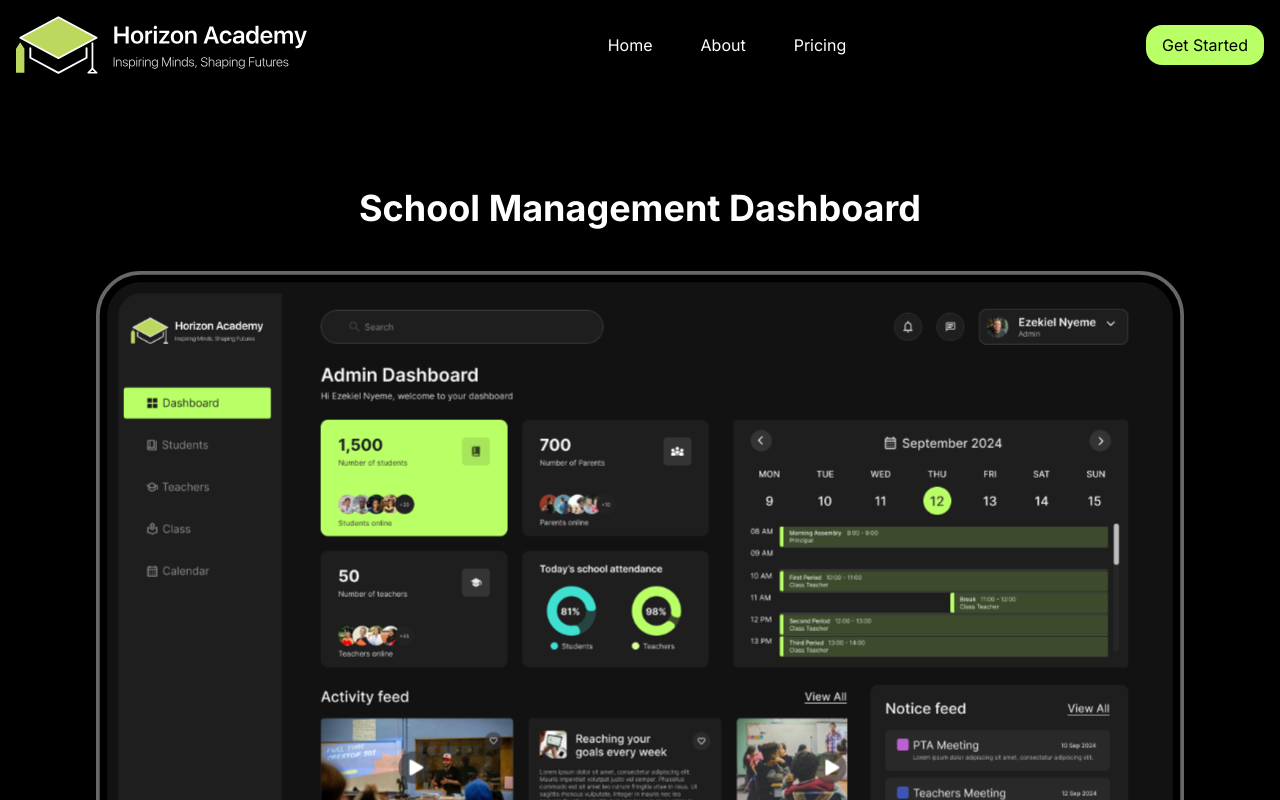
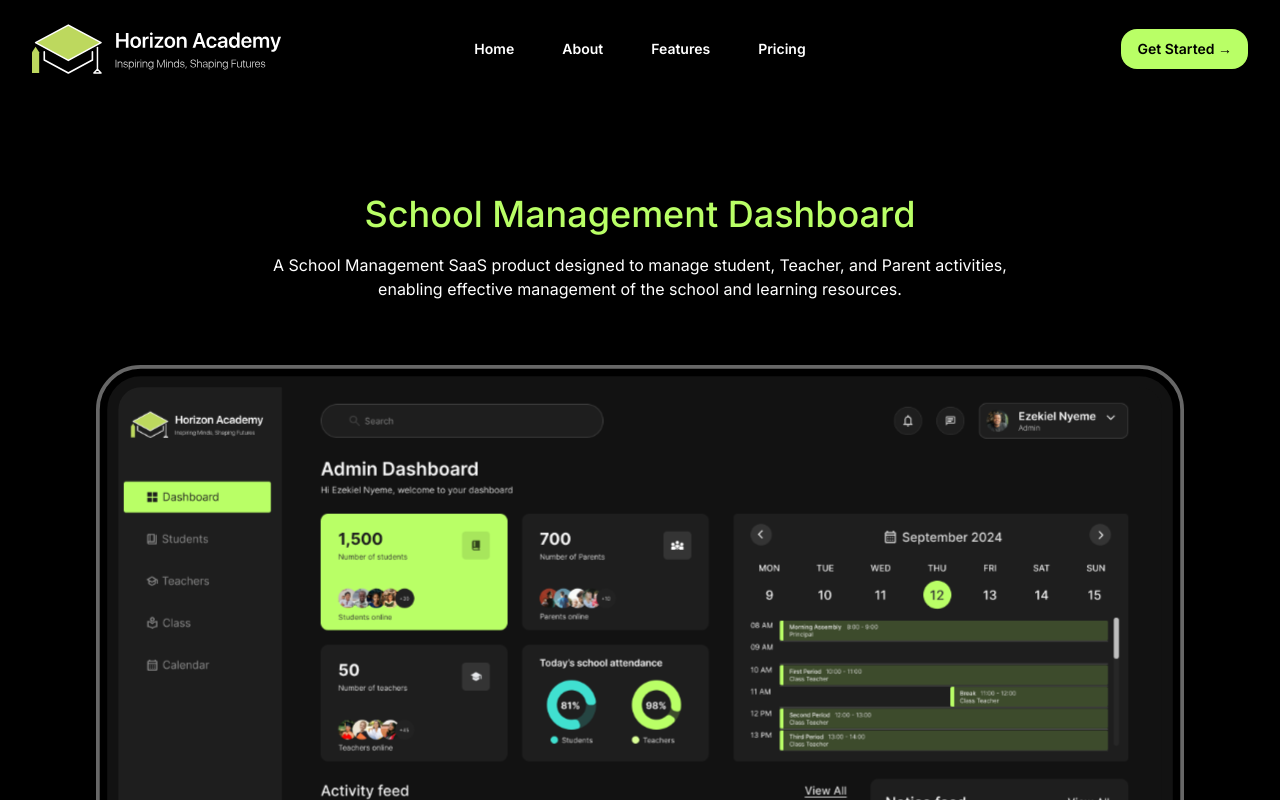
Before and after one commit to Kingjohneycodey/school-management, a Next.js app: page / in a window 1280 px wide. Shown: the top 800 px of the page. Built offline with nearby package versions, Linux system fonts and the light colour scheme.

Commit message:
Working on the dashboard layout

```diff
--- a/src/app/admin/dashboard/page.tsx
+++ b/src/app/admin/dashboard/page.tsx
@@ -4,7 +4,7 @@ const AdminDashboard: React.FC = () => {
   return (
     <div>
       <h1>Admin Dashboard</h1>
-      <p>Manage your Dashboard here.</p>
+      <p>Manage your Dashboard here.ewfewfwefwefwewewegegewgwgwgwgw</p>
     </div>
   );
 };
--- a/src/app/admin/layout.tsx
+++ b/src/app/admin/layout.tsx
@@ -1,16 +1,101 @@
-import React, { ReactNode } from 'react';
+"use client"
+import React, { ReactNode, useState } from 'react';
 
 interface AdminLayoutProps {
     children: ReactNode;
   }
 
   const AdminLayout: React.FC<AdminLayoutProps> = ({ children }) => {
+
+    const [isNavOpen, setIsNavOpen] = useState(false);
+
+    const toggleNav = () => {
+      setIsNavOpen(!isNavOpen);
+    };
+
   return (
-    <div>
-     <header>Header</header>
-     <nav>Sidebar</nav>
-      <main>{children}</main>
-    </div>
+    <div className="relative flex h-screen">
+    {/* Sidebar */}
+    <nav
+      className={`fixed z-30 h-full w-64 bg-[var(--bg-gray)] text-white transform ${
+        isNavOpen ? 'translate-x-0' : '-translate-x-full'
+      } md:translate-x-0 transition-transform duration-300 ease-in-out`}
+    >
+      <div className="p-4 flex justify-between items-center md:hidden">
+      <img src="/images/logo.svg" alt="" className="max-w-[200px] md:max-w-[250px] w-[90%] m-auto" />
+        <button
+          className="text-white focus:outline-none"
+          onClick={toggleNav}
+        >
+          <svg
+            className="w-8 h-8"
+            fill="none"
+            stroke="currentColor"
+            viewBox="0 0 24 24"
+            xmlns="http://www.w3.org/2000/svg"
+          >
+            <path
+              strokeLinecap="round"
+              strokeLinejoin="round"
+              strokeWidth="2"
+              d="M6 18L18 6M6 6l12 12"
+            ></path>
+          </svg>
+        </button>
+      </div>
+
+      <img src="/images/logo.svg" alt="" className="max-w-[200px] md:max-w-[250px] w-[90%] m-auto hidden md:block mt-4" />
+
+      <ul className="p-4 space-y-4">
+        <li><a href="#" className="block">Home</a></li>
+        <li><a href="#" className="block">About</a></li>
+        <li><a href="#" className="block">Contact</a></li>
+      </ul>
+    </nav>
+
+    {/* Hamburger Icon */}
+    {!isNavOpen && (
+      <div className="md:hidden fixed top-4 left-4 z-40">
+        <button
+          className="text-white focus:outline-none"
+          onClick={toggleNav}
+        >
+          <svg
+            className="w-8 h-8"
+            fill="none"
+            stroke="currentColor"
+            viewBox="0 0 24 24"
+            xmlns="http://www.w3.org/2000/svg"
+          >
+            <path
+              strokeLinecap="round"
+              strokeLinejoin="round"
+              strokeWidth="2"
+              d="M4 6h16M4 12h16m-7 6h7"
+            ></path>
+          </svg>
+        </button>
+      </div>
+    )}
+
+    {/* Overlay */}
+    {isNavOpen && (
+      <div
+        className="fixed inset-0 z-20 bg-gray bg-opacity-5 backdrop-blur-sm md:hidden"
+        onClick={toggleNav}
+      ></div>
+    )}
+
+    {/* Main Content */}
+    <main className="flex-1 ml-0 md:ml-64 p-6 bg-[var(--bg-secondary)]">
+      <header></header>
+      <div className="min-h-[80vh] mt-20">
+      {children}
+      </div>
+
+      <footer>School dashboard @ 2024</footer>
+    </main>
+  </div>
   );
 };
 
--- a/src/app/globals.css
+++ b/src/app/globals.css
@@ -10,6 +10,8 @@
   --primary: #B9FF66;
   --secondary: #000000;
   --tertiary: #ffffff;
+  --bg-gray: #1E1E1E;
+
 }
 
 @media (prefers-color-scheme: dark) {
@@ -33,7 +35,7 @@ body {
 
 @layer components {
   .custom-heading {
-    @apply text-4xl font-bold leading-tight; /* Example for h1 styling */
+    @apply text-4xl font-medium leading-tight; /* Example for h1 styling */
   }
 
   .custom-heading-2 {
--- a/src/app/page.tsx
+++ b/src/app/page.tsx
@@ -1,36 +1,110 @@
+"use client";
+import { useState } from "react";
+import * as Dialog from "@radix-ui/react-dialog";
+import * as DropdownMenu from "@radix-ui/react-dropdown-menu";
+import { Cross2Icon, HamburgerMenuIcon } from "@radix-ui/react-icons";
 import Image from "next/image";
 import Link from "next/link";
 
+const navigation = [
+  { name: "Home", href: "#" },
+  { name: "About", href: "#" },
+  { name: "Features", href: "#" },
+  { name: "Pricing", href: "#" },
+];
+
 export default function Home() {
+  const [open, setOpen] = useState(false);
+
   return (
     <main className="home-page">
-      <header className="flex items-center justify-between p-4">
-        <img src="/images/logo.svg" alt="" />
-
-        <div className="">
-          <Link href="/" className="mr-12">
-            Home
-          </Link>
-          <Link href="/about" className="mr-12">
-            About
-          </Link>
-          <Link href="/pricing">Pricing</Link>
+      <header className="fixed left-0 inset-x-0 top-0 z-50 bg-black">
+        <nav
+          className="flex items-center justify-between p-6 lg:px-8"
+          aria-label="Global"
+        >
+          <Dialog.Root open={open} onOpenChange={setOpen}>
+            <Dialog.Trigger asChild>
+              <button className="p-2 lg:hidden">
+                <HamburgerMenuIcon className="h-6 w-6" aria-hidden="true" />
+              </button>
+            </Dialog.Trigger>
+            <Dialog.Content className="fixed inset-0 z-50 bg-white p-6">
+              <button
+                onClick={() => setOpen(false)}
+                className="absolute top-4 right-4"
+              >
+                <Cross2Icon className="h-6 w-6 text-red" aria-hidden="true" />
+              </button>
+              <div className="flex flex-col gap-4 mt-6">
+                {navigation.map((item) => (
+                  <a
+                    key={item.name}
+                    href={item.href}
+                    className="text-base font-semibold leading-7 text-gray-900"
+                  >
+                    {item.name}
+                  </a>
+                ))}
+              </div>
+            </Dialog.Content>
+          </Dialog.Root>
+          <div className="flex lg:flex-1">
+            <a href="#" className="-m-1.5 p-1.5 flex items-center gap-3">
+              <img src="/images/logo.svg" alt="" className="max-w-[200px] md:max-w-[250px]" />
+            </a>
           </div>
 
-        <div>
+          <div className="hidden lg:flex lg:gap-x-12">
+            {navigation.map((item) => (
+              <a
+                key={item.name}
+                href={item.href}
+                className="text-sm font-semibold leading-6 text-white"
+              >
+                {item.name}
+              </a>
+            ))}
+          </div>
+          <div className="hidden lg:flex lg:flex-1 lg:justify-end">
+            <Link
+              href="/signup"
+              className="text-sm font-semibold leading-6 text-gray-900"
+            >
               <button className="rounded-2xl px-4 py-2 bg-[#B9FF66] text-black">
-            Get Started
+                Get Started <span aria-hidden="true">&rarr;</span>
               </button>
+            </Link>
           </div>
+        </nav>
       </header>
 
+      {/* <header className="flex items-center justify-between p-8 px-10">
+        <img src="/images/logo.svg" alt="" className="max-w-[250px]" />
 
-      <section className="flex min-h-screen flex-col items-center p-24 custom-heading">
-       <div className="mb-10">
-       <h1>School Management Dashboard</h1>
+
+      </header> */}
+
+      <section className="flex min-h-screen flex-col items-center p-4 md:p-24 mt-24 pt-16">
+        <div className="mb-16 text-center">
+          <h1 className="custom-heading text-[#B9FF66]">
+            School Management Dashboard
+          </h1>
+
+          <p className="max-w-[70%] m-auto mt-4">
+            A School Management SaaS product designed to manage student,
+            Teacher, and Parent activities, enabling effective management of the
+            school and learning resources.
+          </p>
         </div>
 
-        <Image src="/images/banner.svg" width={100} height={100} className="w-full" alt="Cover picture" />
+        <Image
+          src="/images/banner.svg"
+          width={100}
+          height={100}
+          className="w-full"
+          alt="Cover picture"
+        />
       </section>
     </main>
   );
```
Also changed, not shown: package.json (+8 -5 lines), 1 other file (tests, documents, lock files or other folders). Lines whose indentation alone changed are shown as unchanged.
